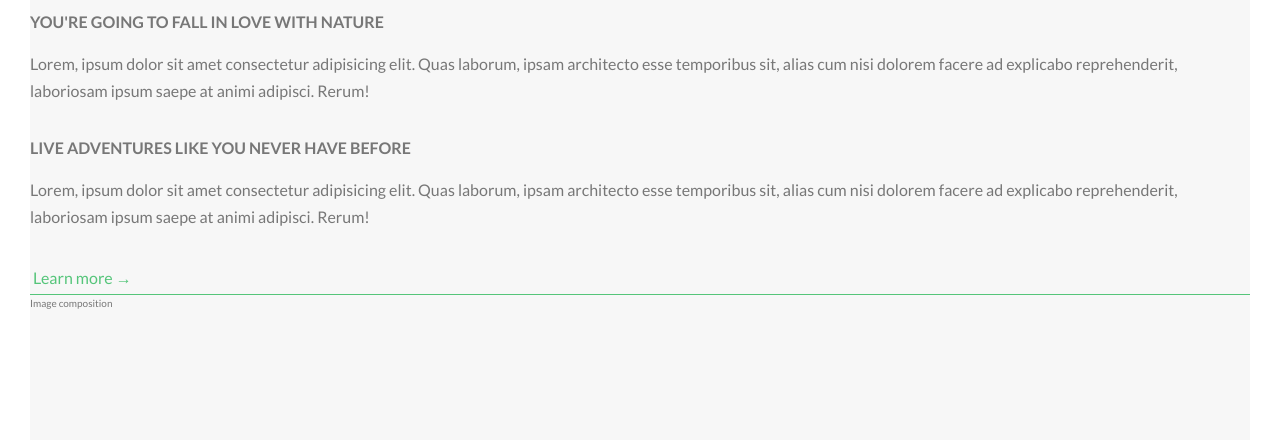
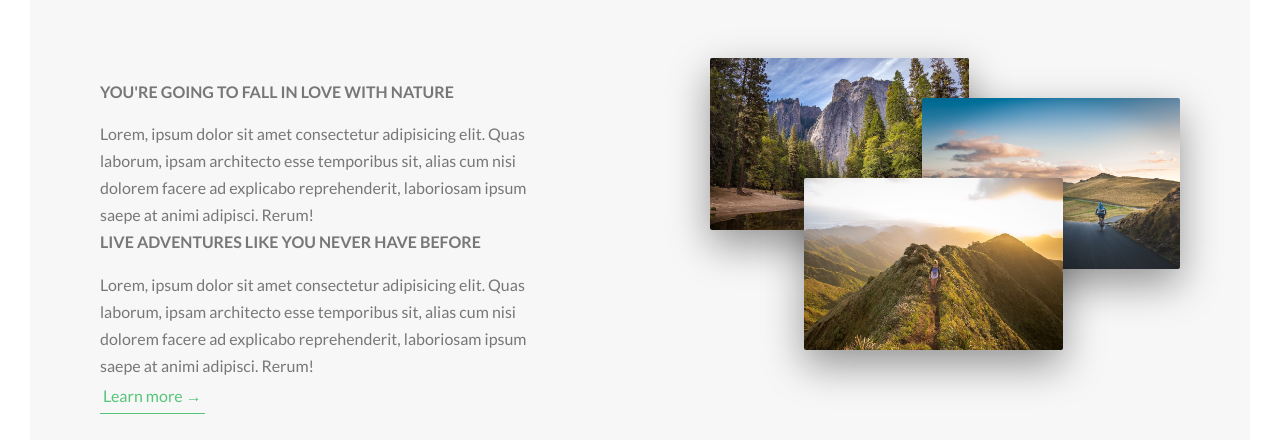
Before and after one commit to robertoshimizu/advancedCSS, a website: page index.html in a window 1280 px wide. Shown: the part 932-1372 px from the top of the page. Drawn offline with Linux system fonts and the light colour scheme.

Commit message:
feat: :sparkles: conclude about with flexbox

```diff
--- a/index.html
+++ b/index.html
@@ -32,18 +32,30 @@
 
             <div class="row">
                 <div class="col-1-of-2">
+                    <div class="col-child">
                         <h3 class="heading-tertiary u-margin-bottom-small">You're going to fall in love with nature</h3>
                         <p class="paragraph">
                         Lorem, ipsum dolor sit amet consectetur adipisicing elit. Quas laborum, ipsam architecto esse temporibus sit, alias cum nisi dolorem facere ad explicabo reprehenderit, laboriosam ipsum saepe at animi adipisci. Rerum!
                     </p>
+                    </div>
+                    <div class="col-child">
                         <h3 class="heading-tertiary u-margin-bottom-small">Live adventures like you never have before</h3>
                         <p class="paragraph">
                         Lorem, ipsum dolor sit amet consectetur adipisicing elit. Quas laborum, ipsam architecto esse temporibus sit, alias cum nisi dolorem facere ad explicabo reprehenderit, laboriosam ipsum saepe at animi adipisci. Rerum!
                         </p>
+                    </div>
+                    <div class="col-child">
                         <a href="#" class="btn-text">Learn more &rarr;</a>
                     </div>
-                <div class="col-2-of-2">
-                    Image composition
+
+                </div>
+                <div class="col-1-of-2">
+                    <!-- block -> element -> modifier -->
+                    <div class="composition">
+                        <img src="img/nat-1-large.jpg" alt="Photo 1" class="composition__photo composition__photo--p1">
+                        <img src="img/nat-2-large.jpg" alt="Photo 2" class="composition__photo composition__photo--p2">
+                        <img src="img/nat-3-large.jpg" alt="Photo 3" class="composition__photo composition__photo--p3">
+                    </div>
                 </div>
 
             </div>
--- a/sass/base/_typography.scss
+++ b/sass/base/_typography.scss
@@ -55,6 +55,7 @@ body {
     $color-primary-light,
     $color-primary-dark
   );
+
   -webkit-background-clip: text;
   color: transparent;
   letter-spacing: 0.2rem;
--- /dev/null
+++ b/sass/components/_composition.scss
@@ -0,0 +1,39 @@
+.composition {
+  position: relative;
+  &__photo {
+    width: 55%;
+    box-shadow: 0 1.5rem 4rem rgba($color-black, 0.4);
+    border-radius: 2px;
+    position: absolute;
+    z-index: 10; //baseline for the hover
+    transition: all 0.2s;
+    outline-offset: 2rem; // border space for the element outline
+
+    &--p1 {
+      left: 0;
+      top: -2rem;
+    }
+
+    &--p2 {
+      right: 0;
+      top: 2rem;
+    }
+
+    &--p3 {
+      left: 20%;
+      top: 10rem;
+    }
+
+    &:hover {
+      outline: 1.5rem solid $color-primary;
+      transform: scale(1.05) translateY(-0.5rem);
+      box-shadow: 0 2.5rem 4rem rgba($color-black, 0.5);
+      z-index: 20;
+    }
+  }
+
+  // scale down img that are not hovered
+  &:hover &__photo:not(:hover) {
+    transform: scale(0.95);
+  }
+}
--- a/sass/layout/_flexbox.scss
+++ b/sass/layout/_flexbox.scss
@@ -1,10 +1,16 @@
 .row {
   display: flex;
   flex-direction: row;
-  flex-wrap: wrap;
+  width: auto;
+  justify-content: space-between;
 }
 
 .col-1-of-2 {
-  display: flex;
-  flex-direction: column;
+  flex-grow: 1;
+  flex-basis: 0;
+  padding: 70px;
 }
+
+.col-child {
+  flex-shrink: 0;
+}
--- a/sass/main.scss
+++ b/sass/main.scss
@@ -13,5 +13,6 @@
 
 @import "pages/home";
 @import "components/button";
+@import "components/composition";
 @import "layout/flexbox";
 @import "layout/header";
```
Also changed, not shown: css/style.css. Lines whose indentation alone changed are shown as unchanged.
